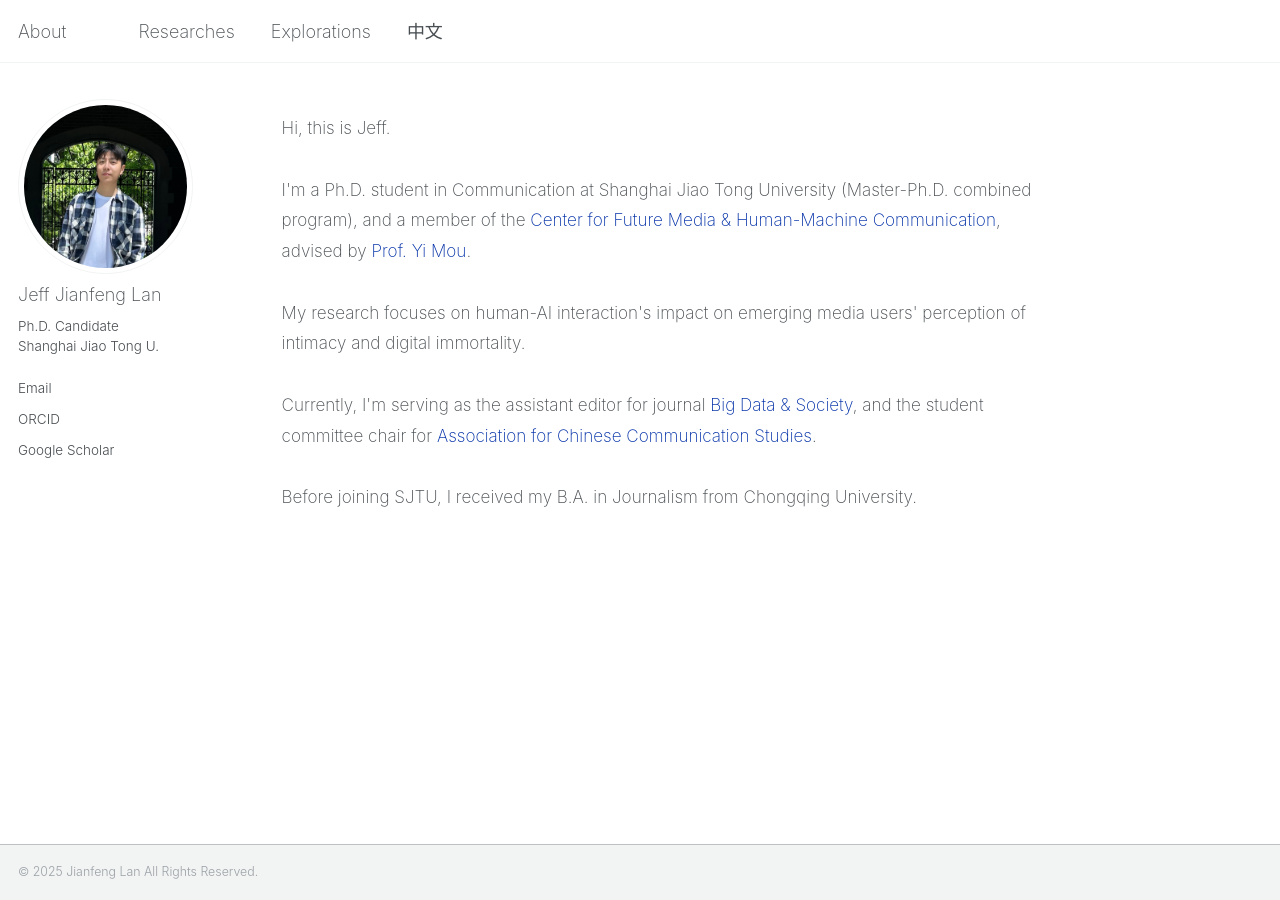
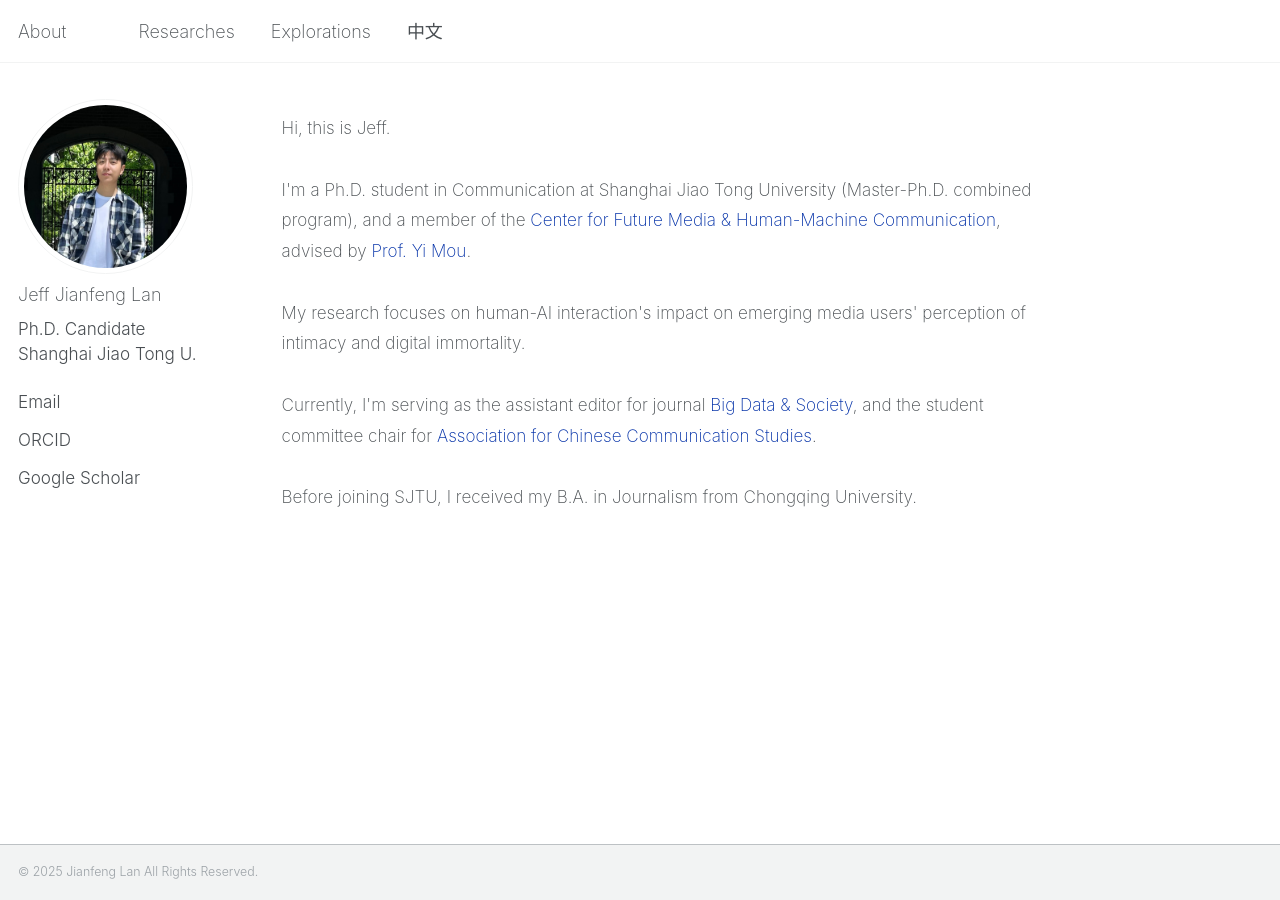
Before and after one commit to jianfenglan/jianfenglan.github.io, a Jekyll site: the page built from _pages/about.md, in a window 1280 px wide. Built offline with Jekyll 4.4.1, drawn with Linux system fonts in a browser that asks for light colours.

Commit message:
Update _sidebar.scss

```diff
--- a/_sass/layout/_sidebar.scss
+++ b/_sass/layout/_sidebar.scss
@@ -53,7 +53,7 @@
 
   p, li {
     font-family: $sans-serif;
-    font-size: $type-size-6;
+    font-size: 0.95rem;
     line-height: 1.5;
   }
 
@@ -226,7 +226,7 @@
     padding-top: 2px;
     padding-bottom: 2px;
     color: inherit;
-    font-size: $type-size-5;
+    font-size: 0.95rem;
     text-decoration: none;
 
     &:hover {
```
